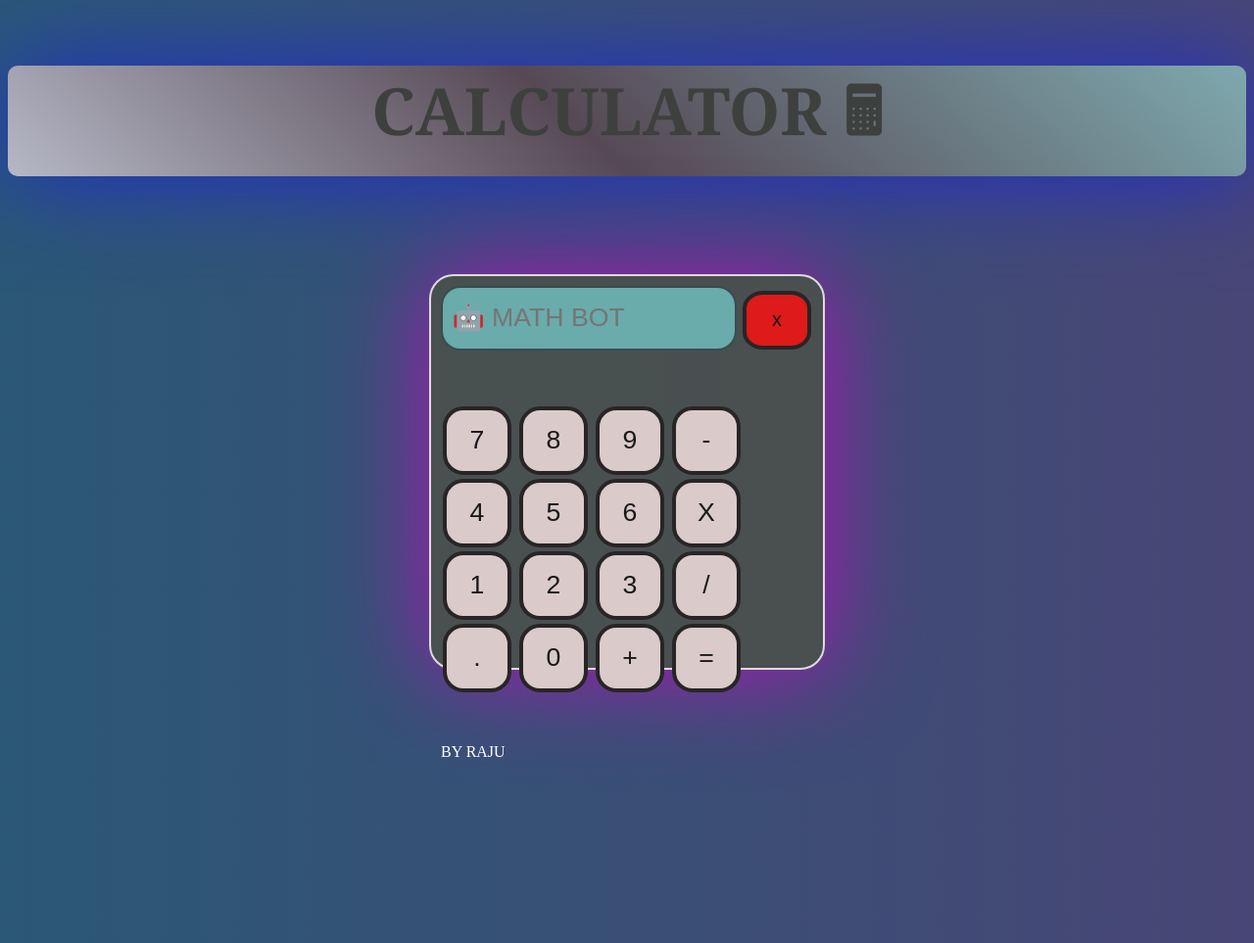
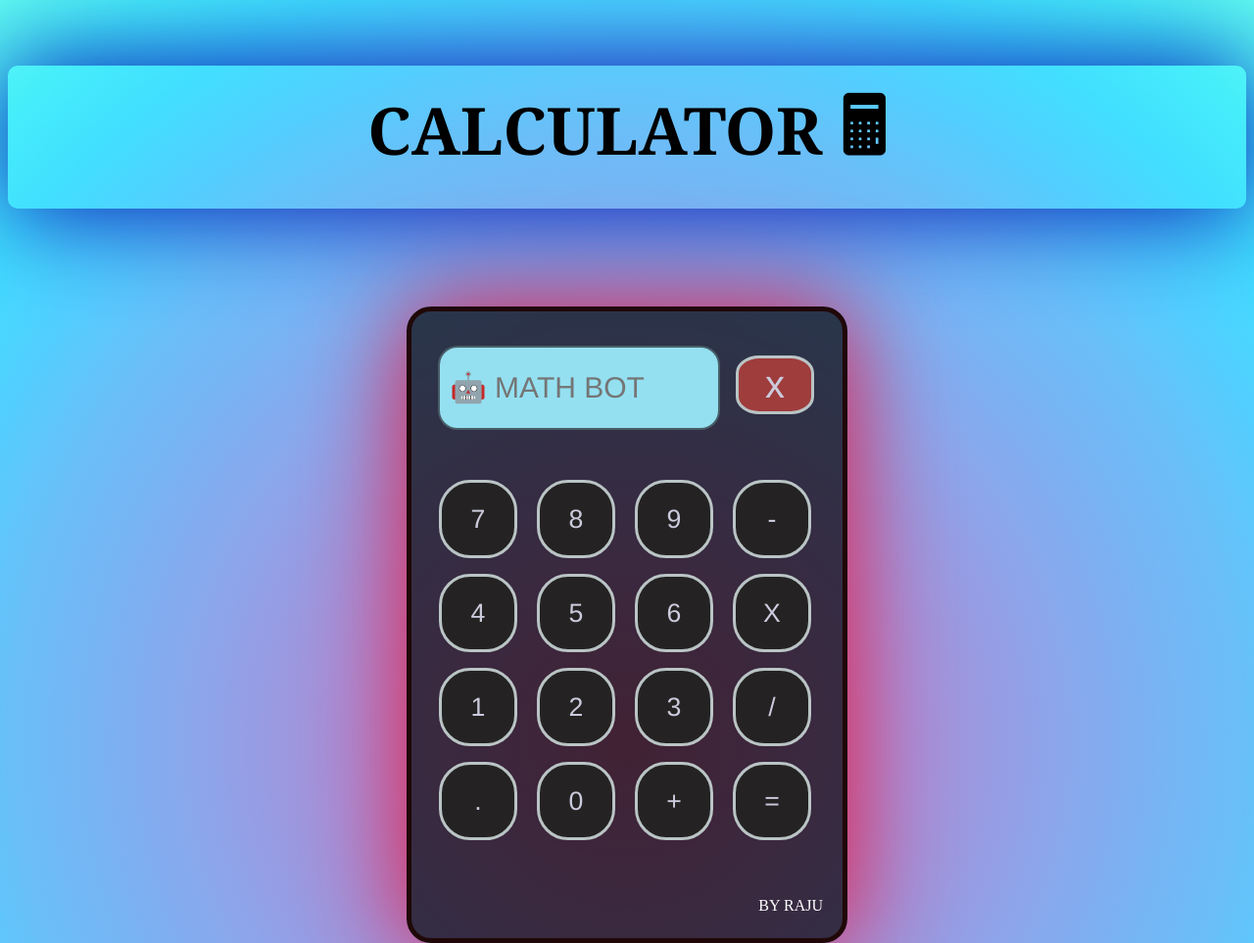
Before and after one commit to RAJUZZ/calculator, a plain HTML site: page index.html in a window 1280 px wide. Shown: the top 963 px of the page at 98% size. Drawn offline with Linux system fonts and the light colour scheme.

Commit message:
Update style.css

```diff
--- a/style.css
+++ b/style.css
@@ -1,73 +1,83 @@
 body{
-    background-image:url(./images/Sea\ Blue.jpg)
+    background-image:radial-gradient(circle, #d16ba5, #c777b9, #ba83ca, #aa8fd8, #9a9ae1, #8aa7ec, #79b3f4, #69bff8, #52cffe, #41dfff, #46eefa, #5ffbf1);
 }
 
 
 h3{
 text-align: center;
 font-size: 50pt;
-color:#3e403e;
+color:black;
 font-family: Cambria, Cochin, Georgia, Times, 'Times New Roman', serif;
-
-background-image: linear-gradient(43deg, #b6b8c6 0%, #564955 46%, #7ea9ae 100%);
-box-shadow: 1px 1px 100px 2px #212fc7 ;
+box-shadow: 1px 1px 100px 2px #0816b1 ;
 border-radius: 10PX;
-}
-
-.Calculator{
-
-    margin: 100px auto 550px auto;
-    border: 2px solid rgb(225, 217, 223);
-    background-color: rgba(80, 80, 63, 0.688);
-    height: 380px;
-    width: 380px;
-    padding: 10px;
-    box-shadow: 1px 1px 100px 2px #a916b4 ;
-    border-radius: 25px;
-
-
+padding: 5PX;
+display: flow-root;
+flex-wrap: wrap;
 
 }
 
 
 
+.Calculator{
+
+    margin: 100px auto 550px auto;
+    border: 5px solid rgb(32, 8, 8);
+    background-color: rgba(0, 0, 0, 0.688);
+    height: 600px;
+    width: 400px;
+    padding: 20px;
+    box-shadow: 1px 1px 100px 2px #dc1c46 ;
+    border-radius: 25px;
+}
+
+
+
 .screen{
-    height: 60px;
-    width: 294px;
-    font-size: 20pt;
-    background-color: rgb(106, 171, 171);
+    height: 80px;
+    width: 280px;
+    font-size: 30px;
+    background-color: rgb(148, 224, 241);
     border-radius: 20px;
     border: 2px solid rgba(30, 23, 27, 0.634);
-
-
+    font-family: 'Franklin Gothic Medium', 'Arial Narrow', Arial, sans-serif;
+    margin: 7px;
 }
 
 .a{
     height: 60px;
-    margin-top: 5px;
-    margin-bottom: 20px;
-    font-weight: normal;
-    font-size: 15pt;
-    background-color: rgb(222, 26, 26);
+    margin-top: 25px;
+    margin-bottom: 15px;
+    margin-left: 5px;
+    font-weight: lighter;
+    font-size: 40px;
+    background-color: rgb(159, 60, 60);
+    display: inline-block;
+    border-radius: 30%;
 }
+
 button{
- background-color: rgb(218, 202, 202);
- /*background-image: linear-gradient(43deg, #d0d3e0 0%, #d5bfd3 46%, #1264de 100%);*/
- color: rgb(25, 25, 26);
+
+ background-color: rgb(36, 34, 34);
+ color: rgb(203, 203, 221);
  font-size: 20pt;
  font-weight: normal;
- width: 70px;
- height: 70px;
- margin: 2px;
- border-radius: 30%;
- border: 4px solid rgb(40, 37, 38) ;
+ width: 80px;
+ height: 80px;
+ margin: 8px;
+ border-radius: 40%;
+ font-family: 'Franklin Gothic Medium', 'Arial Narrow', Arial, sans-serif;
+ border: 3px solid rgb(186, 196, 197) ;
 
 }
 
+span{
+    font-size: 80px;
+
+}
 
 a,footer{
     margin-top: 50px;
-    text-align: left;
+    text-align: right;
     color: white;
     text-transform: uppercase;
     text-decoration: none;
```
